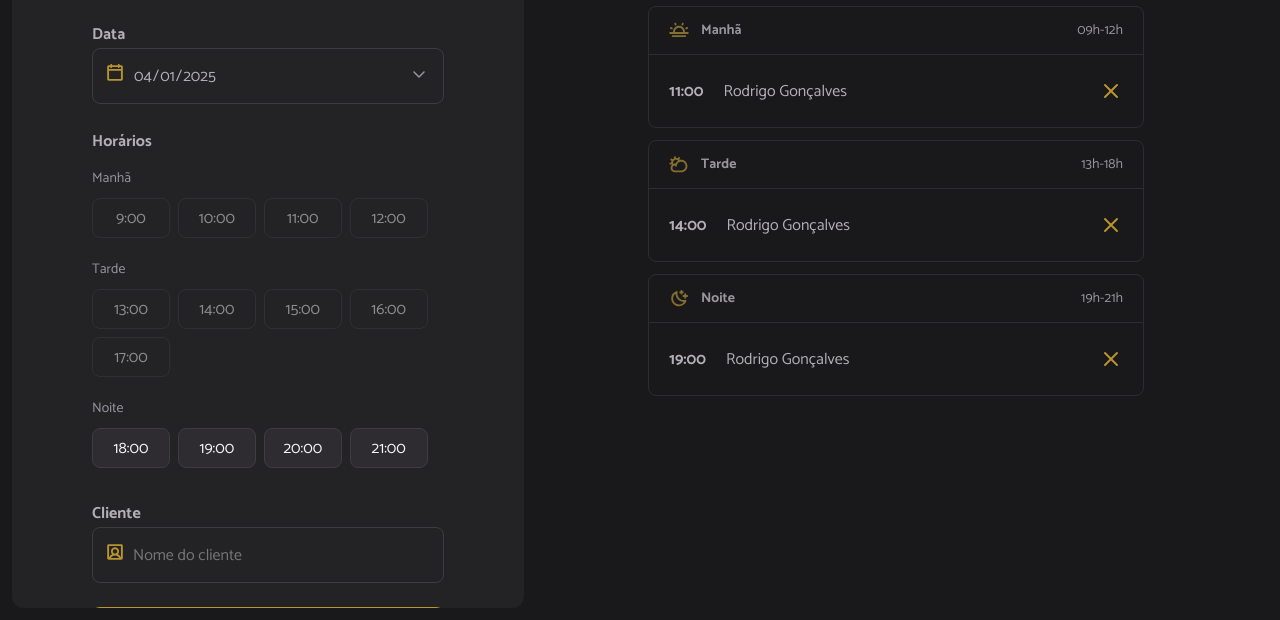
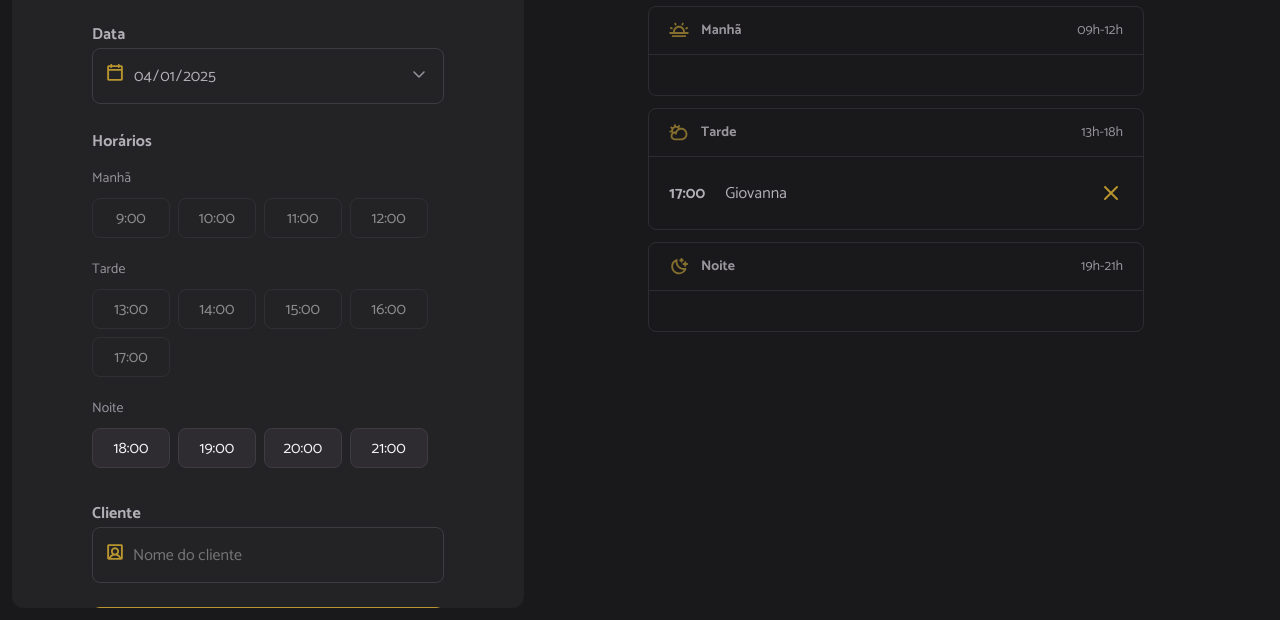
Before and after one commit to giigio/hairday-app, a website built with webpack: page index.html in a window 1280 px wide. Shown: the part 180-800 px from the top of the page. Built offline with nearby package versions, Linux system fonts and the light colour scheme; data requests are answered from the project's data file.

Commit message:
feat(schedules): implementa busca e exibição de agenda diária

```diff
--- a/index.html
+++ b/index.html
@@ -85,7 +85,7 @@
           </header>
           <ul id="period-morning" class="period">
             <!-- Exemplo  -->
-            <li>
+            <!--<li>
               <strong>11:00</strong>
               <span>Rodrigo Gonçalves</span>
               <img
@@ -93,7 +93,7 @@
                 alt="Cancelar"
                 class="cancel-icon"
               />
-            </li>
+            </li>-->
           </ul>
         </section>
 
@@ -105,7 +105,7 @@
           </header>
           <ul id="period-afternoon" class="period">
             <!-- Exemplo -->
-            <li>
+            <!--<li>
               <strong>14:00</strong>
               <span>Rodrigo Gonçalves</span>
               <img
@@ -113,7 +113,7 @@
                 alt="Cancelar"
                 class="cancel-icon"
               />
-            </li>
+            </li>-->
           </ul>
         </section>
 
@@ -125,7 +125,7 @@
           </header>
           <ul id="period-night" class="period">
             <!-- Exemplo -->
-            <li>
+            <!--<li>
               <strong>19:00</strong>
               <span>Rodrigo Gonçalves</span>
               <img
@@ -133,7 +133,7 @@
                 alt="Cancelar"
                 class="cancel-icon"
               />
-            </li>
+            </li>-->
           </ul>
         </section>
       </aside>
--- a/src/modules/schedules/load.js
+++ b/src/modules/schedules/load.js
@@ -1,9 +1,14 @@
-import { hoursLoad } from "../form/hours-load";
+import { scheduleFetchByDay } from "../../services/schedule-fetch-by-day.js";
+import { hoursLoad } from "../form/hours-load.js";
+import { schedulesShow } from "./show.js";
 
 const selectedDate = document.getElementById("date");
 
-export function schedulesDay() {
+export async function schedulesDay() {
   const date = selectedDate.value;
+
+  const dailySchedules = await scheduleFetchByDay({ date });
+  schedulesShow({ dailySchedules });
 
   hoursLoad({ date });
 }
--- /dev/null
+++ b/src/modules/schedules/show.js
@@ -0,0 +1,43 @@
+import dayjs from "dayjs";
+
+const periodMorning = document.getElementById("period-morning");
+const periodAfternoon = document.getElementById("period-afternoon");
+const periodNight = document.getElementById("period-night");
+
+export function schedulesShow({ dailySchedules }) {
+  try {
+    periodMorning.innerHTML = "";
+    periodAfternoon.innerHTML = "";
+    periodNight.innerHTML = "";
+
+    dailySchedules.forEach((schedule) => {
+      const item = document.createElement("li");
+      const time = document.createElement("strong");
+      const name = document.createElement("span");
+
+      item.setAttribute("data-id", schedule.id);
+      time.textContent = dayjs(schedule.when).format("HH:mm");
+      name.textContent = schedule.name;
+
+      const cancelIcon = document.createElement("img");
+      cancelIcon.classList.add("cancel-icon");
+      cancelIcon.setAttribute("src", "./src/assets/cancel.svg");
+      cancelIcon.setAttribute("alt", "Cancelar");
+
+      item.append(time, name, cancelIcon);
+
+      const hour = dayjs(schedule.when).hour();
+
+      if (hour <= 12) {
+        periodMorning.appendChild(item);
+      } else if (hour > 12 && hour <= 18) {
+        periodAfternoon.appendChild(item);
+      } else {
+        periodNight.appendChild(item);
+      }
+    });
+  } catch (error) {
+    alert("Não foi possível exibir os agendamentos.");
+    console.log(error);
+  }
+}
--- /dev/null
+++ b/src/services/schedule-fetch-by-day.js
@@ -0,0 +1,17 @@
+import { apiConfig } from "./api-config.js";
+import dayjs from "dayjs";
+
+export async function scheduleFetchByDay({ date }) {
+  try {
+    const response = await fetch(`${apiConfig.baseURL}/schedules`);
+    const data = await response.json();
+    const dailySchedules = data.filter((schedule) =>
+      dayjs(date).isSame(schedule.when, "day")
+    );
+
+    return dailySchedules;
+  } catch (error) {
+    alert("Não foi possível buscar os agendamentos do dia selecionado.");
+    console.log(error);
+  }
+}
```
